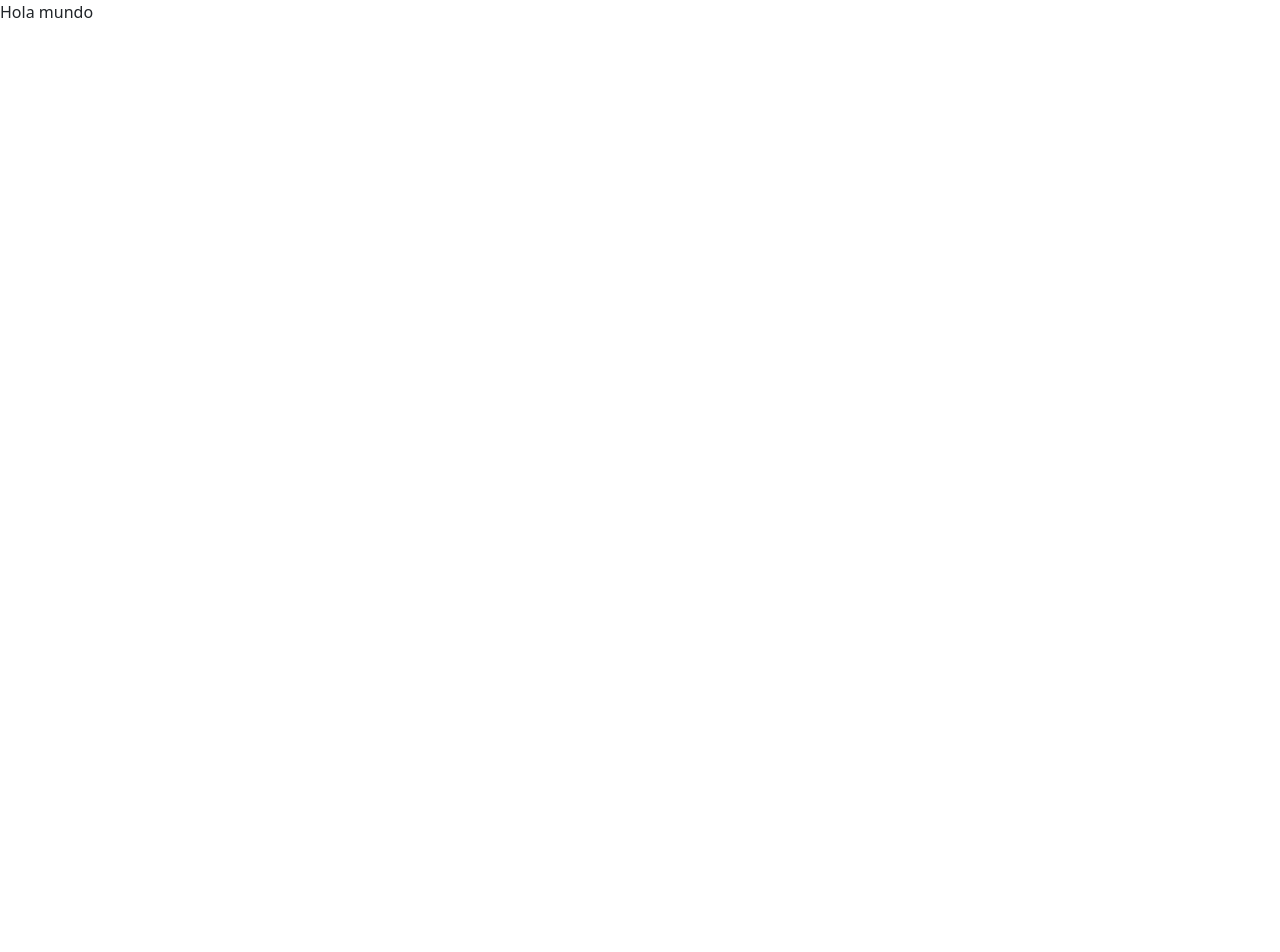
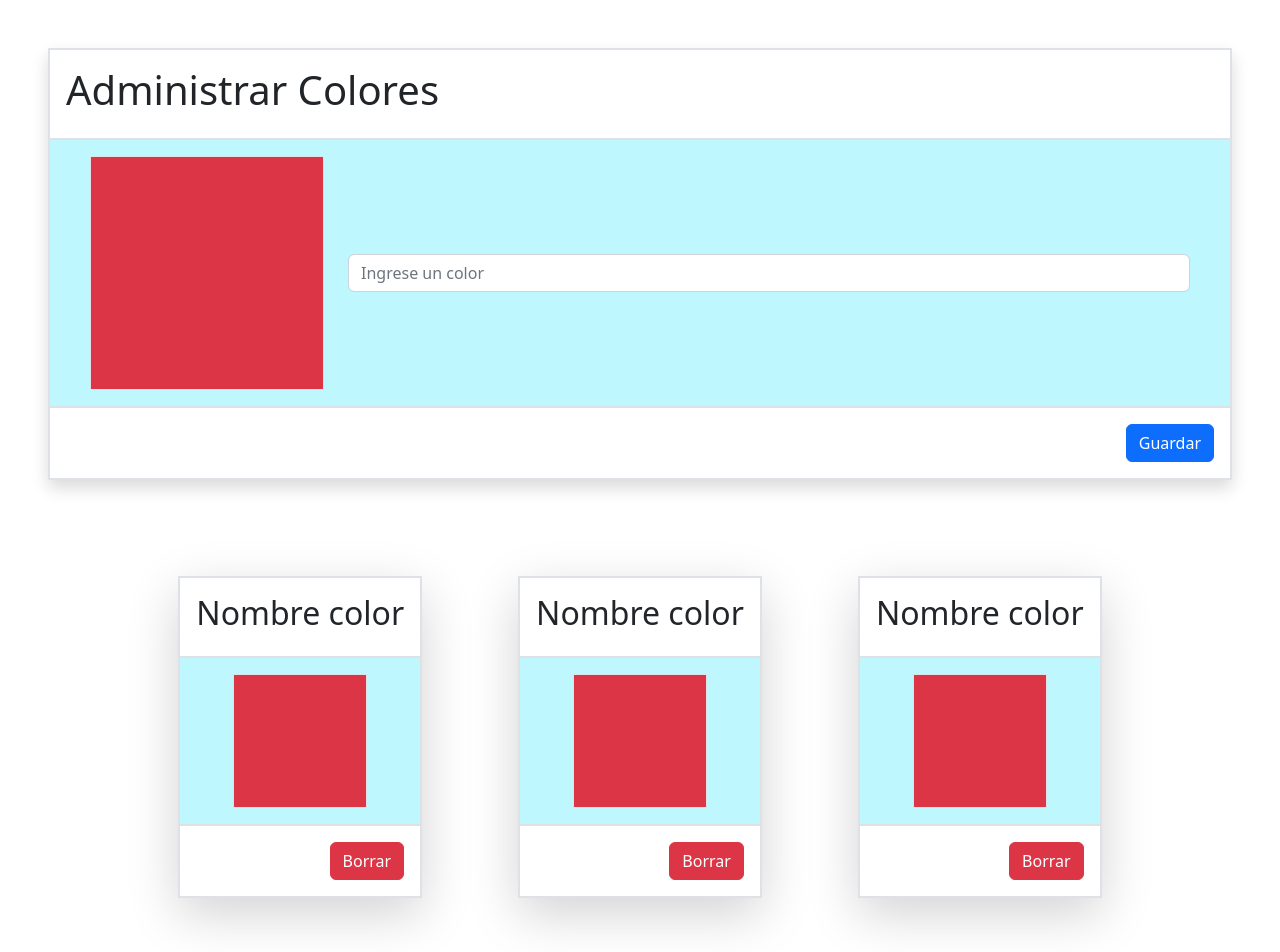
Before and after one commit to joaquin-fuentes/colorescliente, a React (Vite) app: page / in a window 1280 px wide. Shown: the top 952 px of the page. Before the commit the page ends 800 px from the top, so only its background shows below. Built offline with nearby package versions, Linux system fonts and the light colour scheme.

Commit message:
ejercicio05 maquetado completo

```diff
--- a/src/App.css
+++ b/src/App.css
@@ -0,0 +1,11 @@
+.contenedorColor{
+  width: 200px;
+  height: 200px;
+}
+.contenedorColorTarjeta{
+  width: 100px;
+  height: 100px;
+}
+.bgCelesteClaro{
+  background-color: rgba(0, 221, 255, 0.252);
+}
--- a/src/App.jsx
+++ b/src/App.jsx
@@ -1,11 +1,28 @@
 import React from 'react';
 import 'bootstrap/dist/css/bootstrap.min.css';
+import Administrador from './components/Administrador';
+import "./App.css"
+import Tarjeta from './components/Tarjeta';
 
 const App = () => {
   return (
-    <div>
-       Hola mundo
-    </div>
+    <main>
+        <Administrador></Administrador>
+        <section className='d-flex justify-content-center flex-wrap'>
+            <Tarjeta></Tarjeta>
+            <Tarjeta></Tarjeta>
+            <Tarjeta></Tarjeta>
+            <Tarjeta></Tarjeta>
+            <Tarjeta></Tarjeta>
+            <Tarjeta></Tarjeta>
+            <Tarjeta></Tarjeta>
+            <Tarjeta></Tarjeta>
+            <Tarjeta></Tarjeta>
+            <Tarjeta></Tarjeta>
+
+        </section>
+
+    </main>
   );
 };
 
--- /dev/null
+++ b/src/components/Administrador.jsx
@@ -0,0 +1,28 @@
+import { Button, Form } from "react-bootstrap"
+
+const Administrador = () => {
+    return (
+        <article className='m-5 border shadow '>
+            <Form>
+                <header className='border p-3'>
+                   <h1>Administrar Colores</h1>
+                </header>
+                <section className='border p-3 d-flex align-items-center  bgCelesteClaro'>
+                    <div className='border p-3 bg-danger ms-4'>
+                        <div className='contenedorColor'></div>
+                    </div>
+                    <Form.Group className='mx-4 w-100' >
+                        <Form.Control type="text" placeholder="Ingrese un color" />
+                    </Form.Group>
+                </section>
+                <section className='border p-3 d-flex flex-row-reverse'>
+                    <Button variant="primary" position="top-end" type="submit">
+                        Guardar
+                    </Button>
+                </section>
+            </Form>
+        </article>
+    );
+};
+
+export default Administrador;
--- /dev/null
+++ b/src/components/Tarjeta.jsx
@@ -0,0 +1,27 @@
+import React from 'react';
+import { Button, Form } from "react-bootstrap"
+
+const Tarjeta = () => {
+    return (
+
+             <article className='m-5 border shadow-lg text-center '>
+
+                <header className='border p-3'>
+                   <h2>Nombre color</h2>
+                </header>
+                <section className='border p-3 d-flex justify-content-center align-items-center  bgCelesteClaro'>
+                    <div className='border p-3 bg-danger '>
+                        <div className='contenedorColorTarjeta'></div>
+                    </div>
+                </section>
+                <section className='border p-3 d-flex flex-row-reverse'>
+                     <Button variant="danger" position="top-end" type="submit">
+                        Borrar
+                    </Button>
+                </section>
+
+             </article>
+    );
+};
+
+export default Tarjeta;
```
